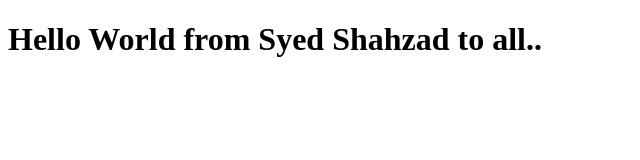
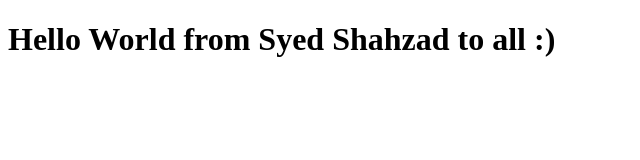
Before and after one commit to SyedMisbahUrRehman/demosite, a plain HTML site: page index.html in a window 1280 px wide. Shown: the full height of the page, 0-640 px from the left. Drawn offline with Linux system fonts and the light colour scheme.

Commit message:
Update index.html

```diff
--- a/index.html
+++ b/index.html
@@ -6,6 +6,6 @@
     <title>Document</title>
 </head>
 <body>
-    <h1>Hello World from Syed Shahzad to all..</h1>
+    <h1>Hello World from Syed Shahzad to all :)</h1>
 </body>
 </html>
```
